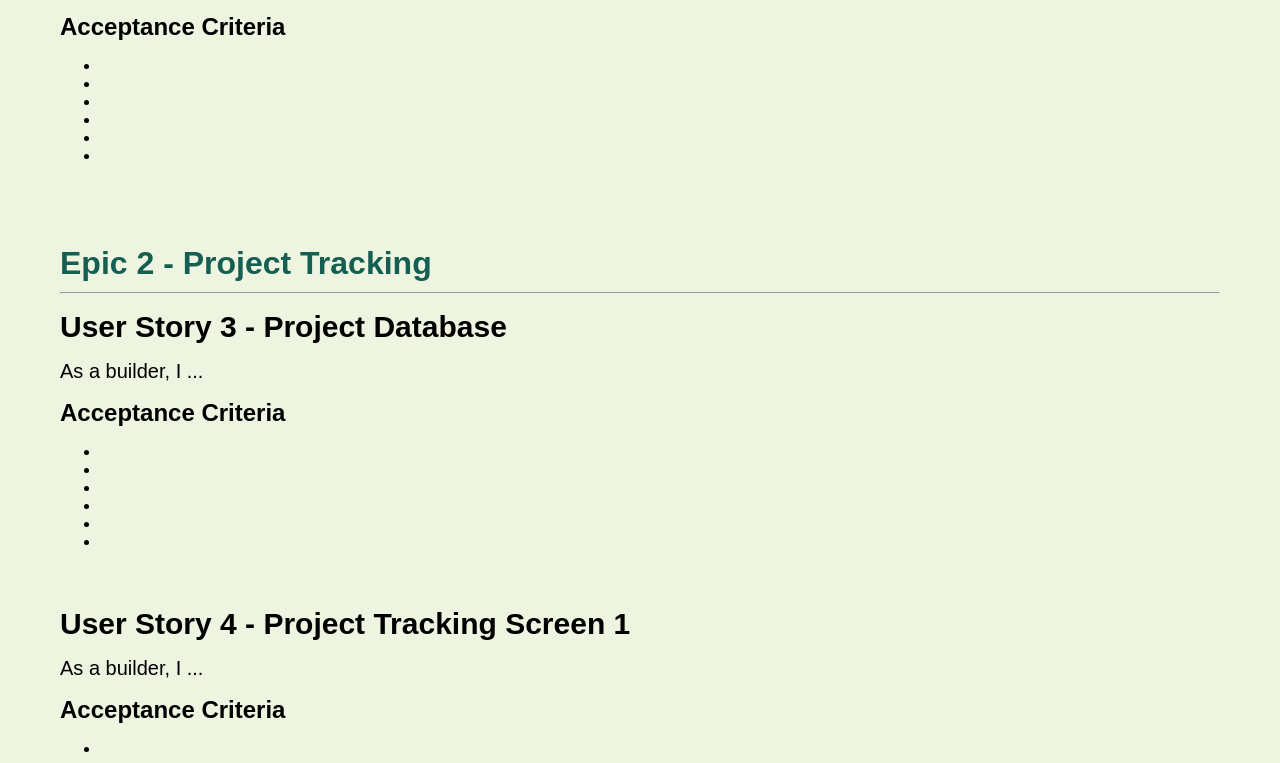
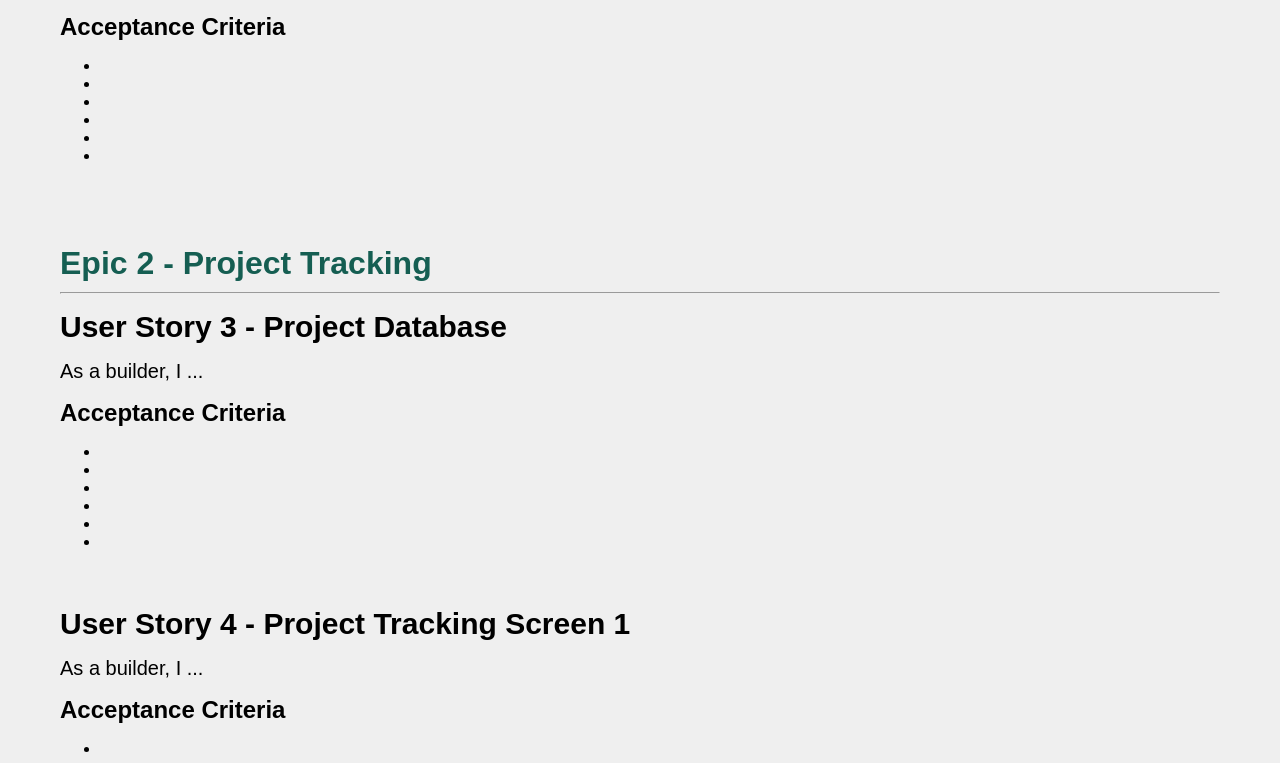
Before and after one commit to Moebirdie/Builders-Buddy, a plain HTML site: page Pages/Index.html in a window 1280 px wide. Shown: the part 723-1486 px from the top of the page. Drawn offline with Linux system fonts and the light colour scheme.

Commit message:
updated via README via github so I would do another pull. also updated background to a shade of white

```diff
--- a/Pages/Assets/style.css
+++ b/Pages/Assets/style.css
@@ -6,7 +6,7 @@
 
 /* Element Styles */
 body {
-  background-color: #EDF4E0;
+  background-color: #efefef;
 }
 
 header, footer {
```
